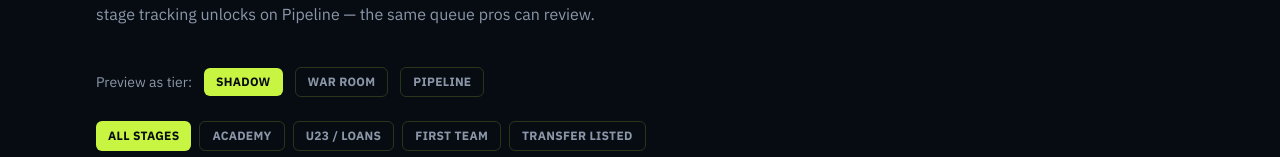
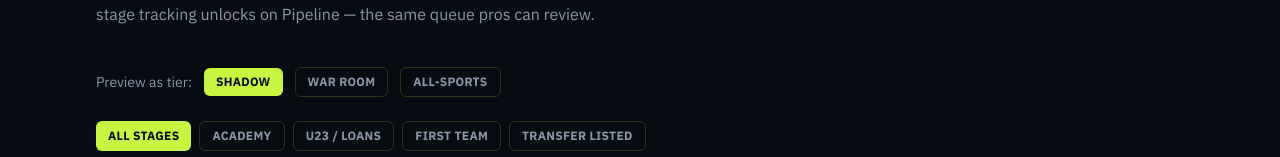
Before and after one commit to 7809tom-sys/Cinch, a Next.js app: page /lockgm/scouting in a window 1280 px wide. Shown: the part 298-455 px from the top of the page. Built offline with nearby package versions, Linux system fonts and the light colour scheme; a web font is replaced by a local one.

Commit message:
Align LockGM copy with All-Sports annual tier
Co-authored-by: 7809tom-sys <7809tom-sys@users.noreply.github.com>

```diff
--- a/src/app/lockgm/components/scouting-tier-switch.tsx
+++ b/src/app/lockgm/components/scouting-tier-switch.tsx
@@ -15,7 +15,7 @@ export function ScoutingTierSwitch() {
           [
             ["free", "Shadow"],
             ["pro", "War Room"],
-            ["pipeline", "Pipeline"],
+            ["pipeline", "All-Sports"],
           ] as const
         ).map(([id, label]) => (
           <button
```
